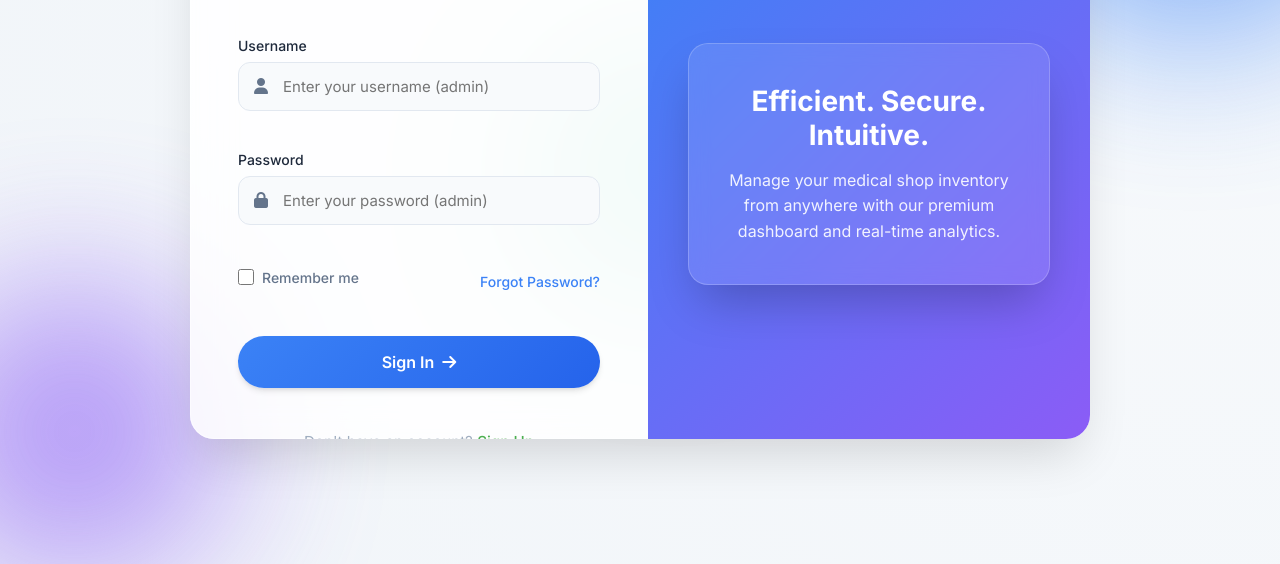
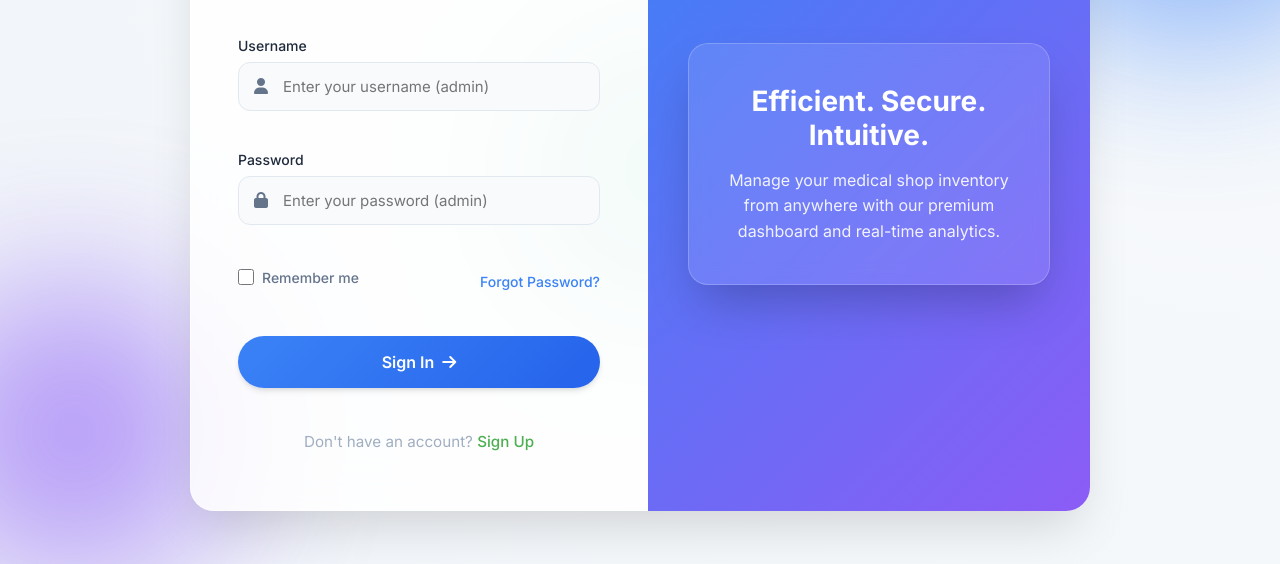
Before and after one commit to kevinptom/medical-shop, a website: page public/login.html in a window 1280 px wide. Shown: the part 236-800 px from the top of the page. Drawn offline with Linux system fonts and the light colour scheme.

Commit message:
Fix form cropping by changing fixed container height to flexible min-height

```diff
--- a/public/login.css
+++ b/public/login.css
@@ -62,7 +62,8 @@
 .login-container {
     display: flex;
     width: 900px;
-    height: 550px;
+    min-height: 580px;
+    height: auto;
     background: rgba(255, 255, 255, 0.85);
     backdrop-filter: blur(20px);
     -webkit-backdrop-filter: blur(20px);
```
